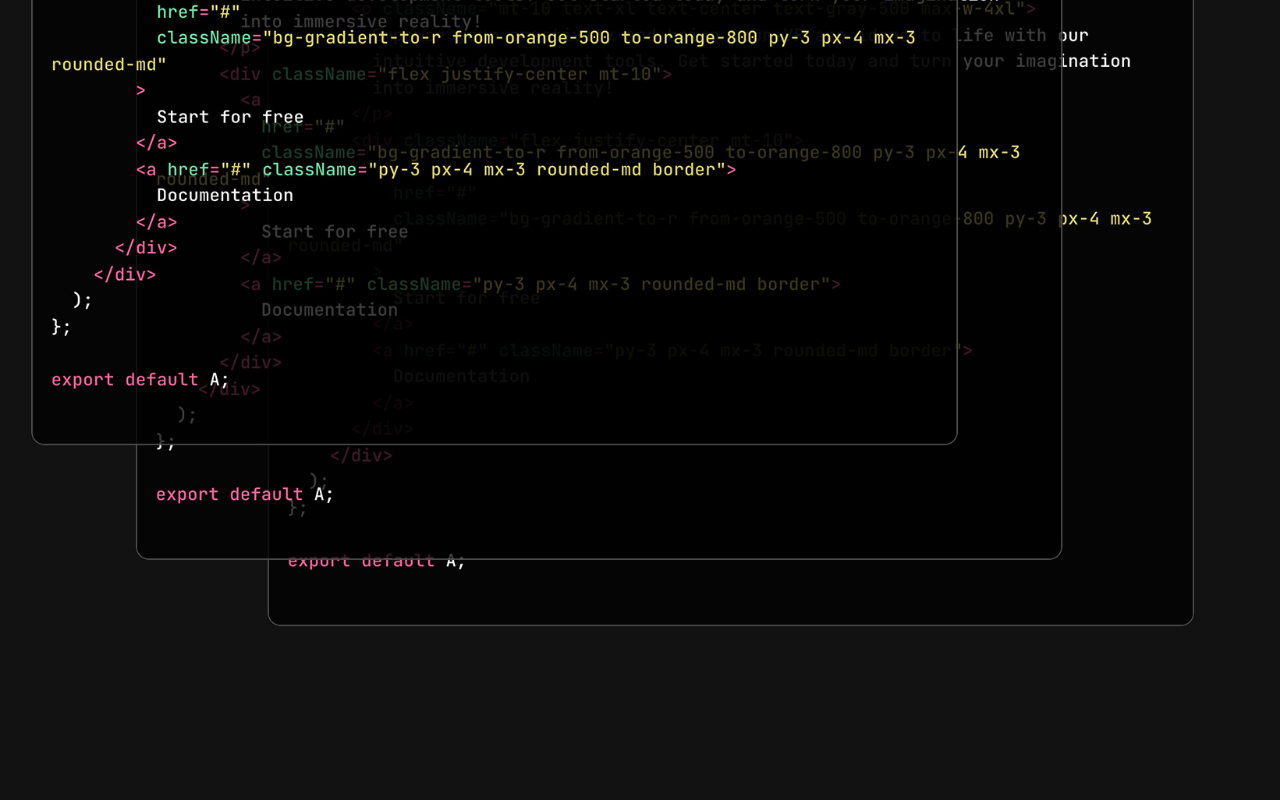
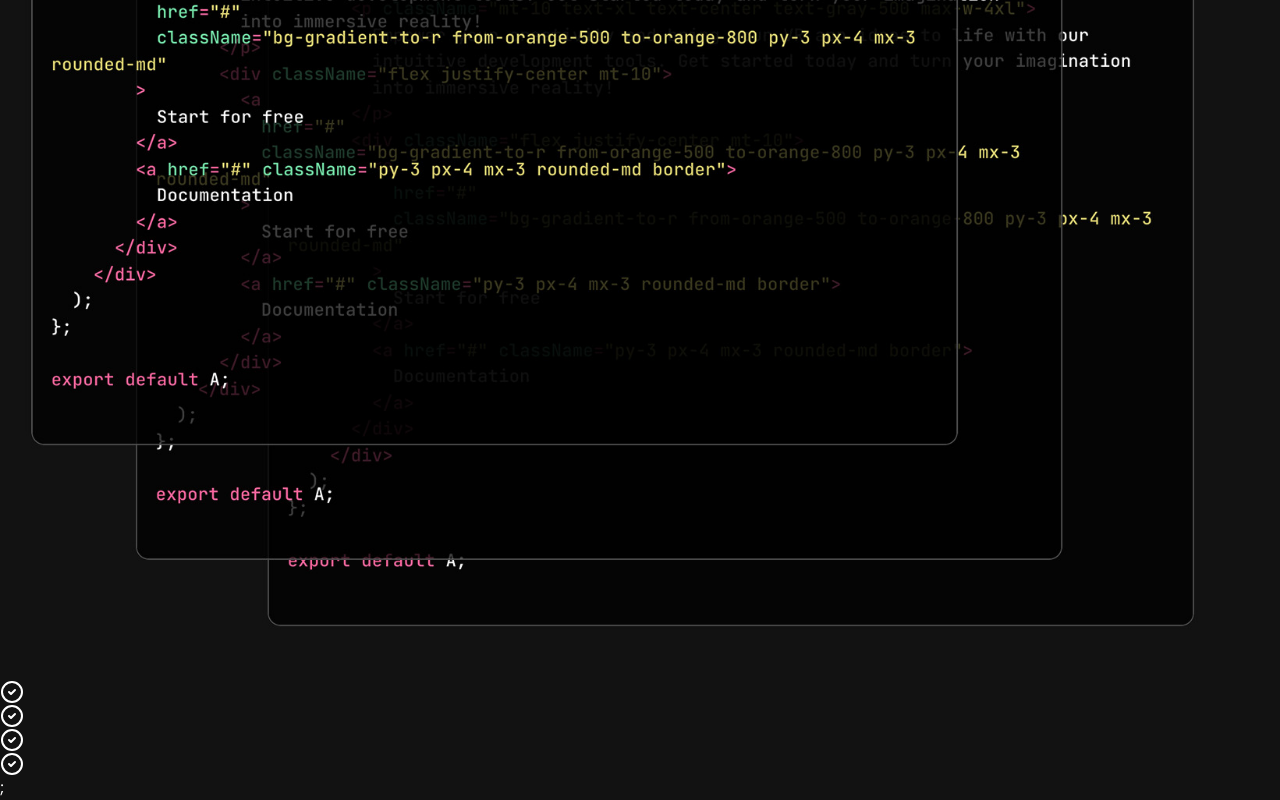
Before and after one commit to Fatiha26/react-tailwindCSS-project, a React (Vite) app: page / in a window 1280 px wide. Shown: the part 2151-2951 px from the top of the page. Before the commit the page ends 2831 px from the top, so only its background shows below. Built offline with nearby package versions, Linux system fonts and the light colour scheme.

Commit message:
workflow check circle  done

```diff
--- a/src/components/Workflow.jsx
+++ b/src/components/Workflow.jsx
@@ -17,6 +17,15 @@ const Workflow = () => {
           <img src={codeImg} alt="code" />
          </div>
          <div className='pt-12 w-full lg:w-1/2'>
+           {checklistItems.map((item,index)=>(
+              <div key={index} className='flex mb-12'>
+                 <div className='text-green-400 mx-6 bg-neutral-900 h-10 w-10 p-2
+                 justify-center items-center rounded-full'>
+                 <CheckCircle2 />
+                </div>
+              </div>
+
+           ))};
 
          </div>
 
```
